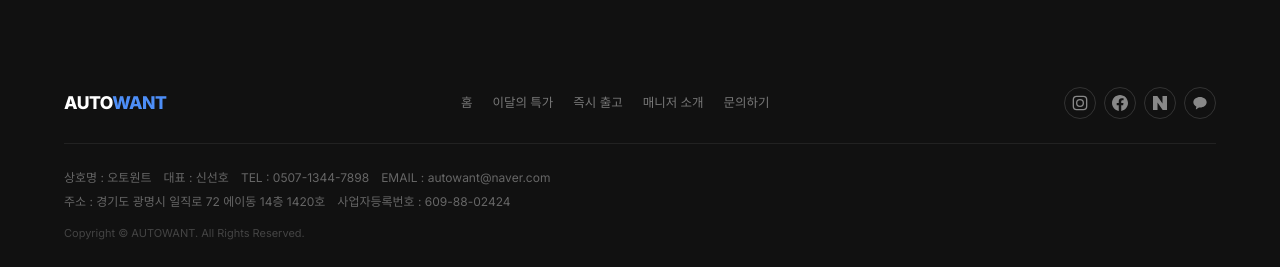
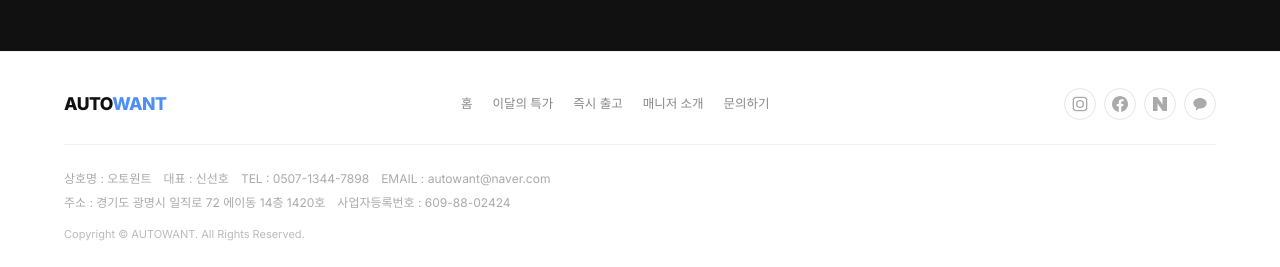
Before and after one commit to JIHOJ-U/autowant, a Vue app in the folder frontend/: page / in a window 1280 px wide. Shown: the part 2536-2803 px from the top of the page. Built offline with nearby package versions, Linux system fonts and the light colour scheme.

Commit message:
footer 하얀 배경 커밋

```diff
--- a/frontend/src/App.vue
+++ b/frontend/src/App.vue
@@ -368,28 +368,28 @@ body { font-family: 'Inter', -apple-system, BlinkMacSystemFont, 'Segoe UI', sans
 }
 
 /* 푸터 */
-.app-footer { background: #111; color: #999; padding: 0; }
+.app-footer { background: #fff; color: #888; padding: 0; border-top: 1px solid #f0f0f0; }
 .footer-inner { max-width: 1200px; margin: 0 auto; padding: 36px 24px 28px; }
 
 .ft-top { display: flex; align-items: center; justify-content: space-between; flex-wrap: wrap; gap: 16px; }
-.ft-logo { font-size: 1.1rem; font-weight: 800; color: white; letter-spacing: -0.5px; }
+.ft-logo { font-size: 1.1rem; font-weight: 800; color: #111; letter-spacing: -0.5px; }
 .ft-logo span { color: #4d8ef7; }
 .ft-nav { display: flex; gap: 20px; flex-wrap: wrap; }
-.ft-nav a { text-decoration: none; color: #777; font-size: 12.5px; font-weight: 500; transition: color 0.15s; }
-.ft-nav a:hover { color: white; }
+.ft-nav a { text-decoration: none; color: #888; font-size: 12.5px; font-weight: 500; transition: color 0.15s; }
+.ft-nav a:hover { color: #111; }
 .ft-social { display: flex; gap: 8px; }
 .ft-social a {
-  width: 32px; height: 32px; border-radius: 50%; border: 1px solid #333;
+  width: 32px; height: 32px; border-radius: 50%; border: 1px solid #e5e5e5;
   display: flex; align-items: center; justify-content: center;
-  color: #888; text-decoration: none; transition: all 0.15s;
+  color: #aaa; text-decoration: none; transition: all 0.15s;
 }
-.ft-social a:hover { border-color: #666; color: white; }
+.ft-social a:hover { border-color: #111; color: #111; }
 
-.ft-divider { height: 1px; background: #222; margin: 24px 0; }
+.ft-divider { height: 1px; background: #f0f0f0; margin: 24px 0; }
 
 .ft-bottom { }
-.ft-info p { font-size: 12px; color: #666; margin: 0 0 4px; line-height: 1.7; }
-.ft-copy { font-size: 11px; color: #444; margin: 12px 0 0; }
+.ft-info p { font-size: 12px; color: #aaa; margin: 0 0 4px; line-height: 1.7; }
+.ft-copy { font-size: 11px; color: #bbb; margin: 12px 0 0; }
 
 @media (max-width: 768px) {
   .ft-top { flex-direction: column; align-items: flex-start; }
```
